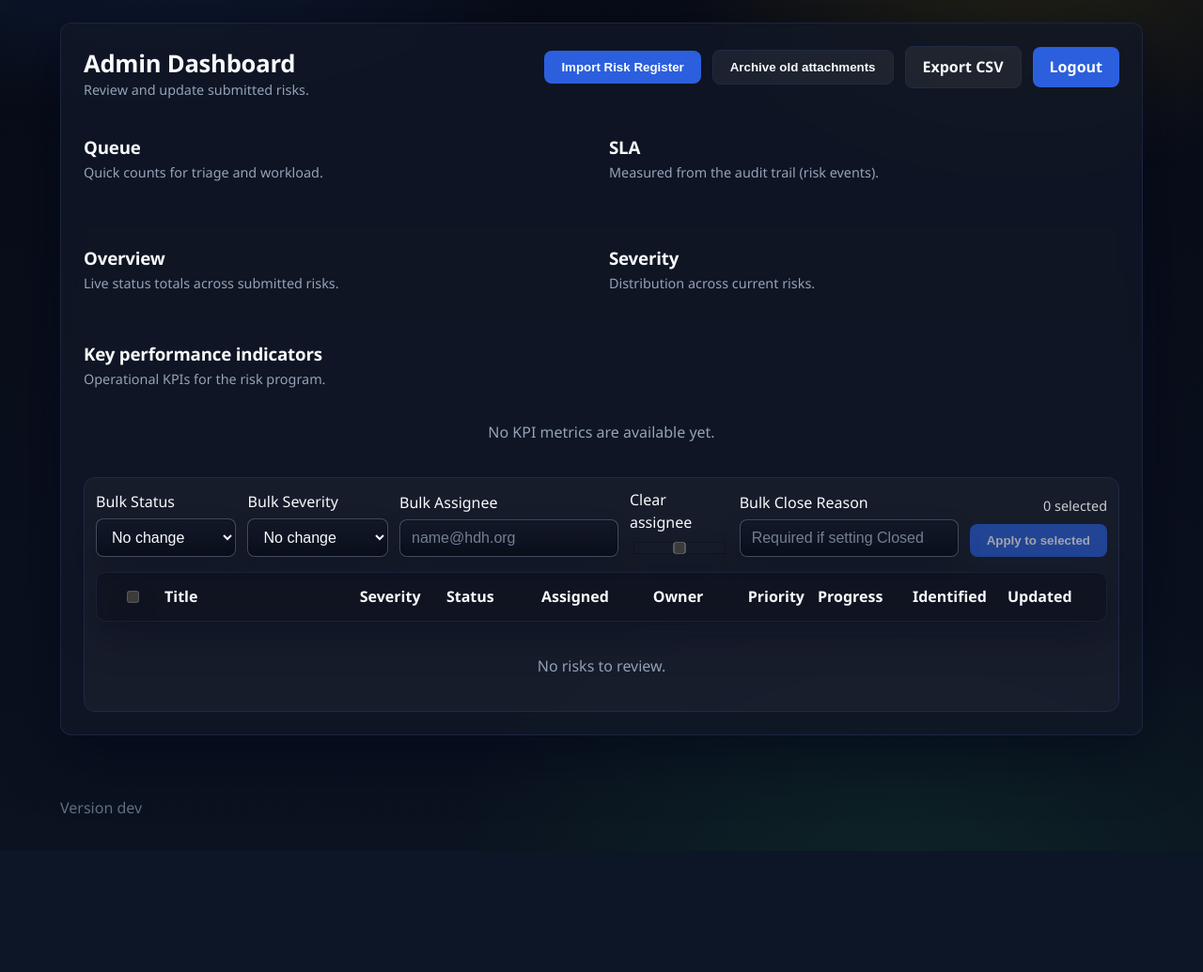
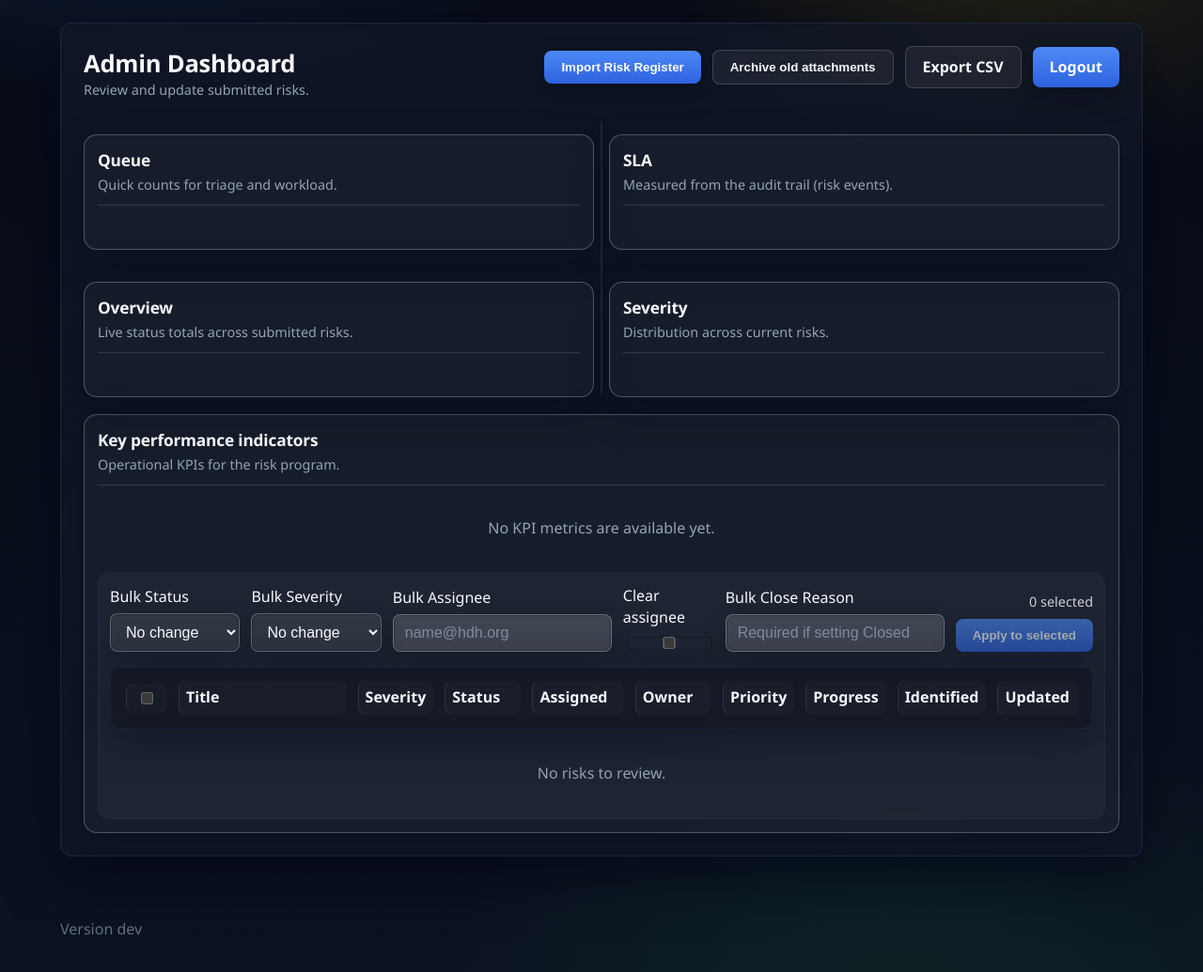
Before and after one commit to augicious/Project, a Python web app: template Risk Assessment/templates/admin_dashboard.html in a window 1280 px wide. Shown: the part 92-1127 px from the top of the page at 94% size. Before the commit the page ends 958 px from the top, so only its background shows below. Run offline with Jinja, Linux system fonts and the light colour scheme; the template is opened without the code that fills it, so the values that code supplies are empty.

Commit message:
Enhance styles with new color variables and improved input designs

```diff
--- a/Risk Assessment/static/styles.css
+++ b/Risk Assessment/static/styles.css
@@ -8,6 +8,7 @@
     --muted: #94a3b8;
     --accent: #2b5fdd;
     --accent-2: #3d7cf2;
+    --accent-3: #78a6ff;
     --gold: #f2c400;
     --gold-2: #f7c948;
     --border: #1f2a44;
@@ -17,9 +18,9 @@
     --shadow: 0 20px 60px rgba(2, 6, 23, 0.55);
     --shadow-soft: 0 14px 40px rgba(2, 6, 23, 0.35);
     --ring: 0 0 0 3px rgba(61, 124, 242, 0.25);
-    --input-bg: rgba(10, 15, 28, 0.92);
-    --input-border: rgba(148, 163, 184, 0.40);
-    --input-border-strong: rgba(148, 163, 184, 0.55);
+    --input-bg: rgba(255, 255, 255, 0.07);
+    --input-border: rgba(226, 232, 240, 0.28);
+    --input-border-strong: rgba(226, 232, 240, 0.45);
 }
 
 * {
@@ -58,6 +56,15 @@
 h2 {
     margin: 0;
     font-size: 1.6rem;
+}
+
+h3 {
+    margin: 0 0 8px;
+    font-size: 1.08rem;
+}
+
+p {
+    margin: 0;
 }
 
 .container {
@@ -184,12 +191,12 @@
     border-radius: 8px;
     border: 1px solid var(--input-border);
     font-size: 1rem;
-    background: linear-gradient(180deg, rgba(17, 24, 39, 0.70), var(--input-bg));
+    background: linear-gradient(180deg, rgba(255, 255, 255, 0.09), var(--input-bg));
     color: var(--text);
     outline: none;
     transition: border-color 120ms ease, box-shadow 120ms ease;
     box-shadow:
-        inset 0 0 0 1px rgba(2, 6, 23, 0.35),
+        inset 0 0 0 1px rgba(2, 6, 23, 0.25),
         0 10px 24px rgba(2, 6, 23, 0.18);
 }
 
@@ -221,13 +228,52 @@
     border-radius: 8px;
     border: 1px solid var(--input-border);
     font-size: 1rem;
-    background: linear-gradient(180deg, rgba(17, 24, 39, 0.70), var(--input-bg));
+    background: linear-gradient(180deg, rgba(255, 255, 255, 0.09), var(--input-bg));
     color: var(--text);
     outline: none;
     transition: border-color 120ms ease, box-shadow 120ms ease;
     box-shadow:
-        inset 0 0 0 1px rgba(2, 6, 23, 0.35),
+        inset 0 0 0 1px rgba(2, 6, 23, 0.25),
         0 10px 24px rgba(2, 6, 23, 0.18);
+}
+
+/* Safety net: ensure all controls have usable contrast (even if not wrapped in .form/.filters) */
+input[type="text"],
+input[type="email"],
+input[type="password"],
+input[type="number"],
+input[type="date"],
+input[type="search"],
+select,
+textarea {
+    background-color: var(--input-bg);
+    border-color: var(--input-border);
+    color: var(--text);
+}
+
+input[type="text"]:focus,
+input[type="email"]:focus,
+input[type="password"]:focus,
+input[type="number"]:focus,
+input[type="date"]:focus,
+input[type="search"]:focus,
+select:focus,
+textarea:focus {
+    border-color: rgba(61, 124, 242, 0.75);
+    box-shadow: var(--ring);
+    outline: none;
+}
+
+input[type="file"] {
+    padding: 10px 12px;
+    border-radius: 10px;
+    border: 1px dashed rgba(226, 232, 240, 0.22);
+    background: rgba(255, 255, 255, 0.03);
+    color: rgba(226, 232, 240, 0.88);
+}
+
+input[type="file"]:hover {
+    border-color: rgba(226, 232, 240, 0.34);
 }
 
 .filters input:focus,
@@ -251,6 +297,21 @@
     grid-template-columns: repeat(2, minmax(0, 1fr));
     gap: 16px;
     margin-top: 18px;
+    position: relative;
+}
+
+@media (min-width: 901px) {
+    .dashboard-grid::before {
+        content: "";
+        position: absolute;
+        top: 4px;
+        bottom: 4px;
+        left: 50%;
+        width: 1px;
+        background: rgba(226, 232, 240, 0.16);
+        transform: translateX(-0.5px);
+        pointer-events: none;
+    }
 }
 
 @media (max-width: 900px) {
@@ -271,7 +332,9 @@
 
 button,
 .button {
-    background: var(--accent);
+    background:
+        linear-gradient(180deg, rgba(120, 166, 255, 0.28), rgba(61, 124, 242, 0.06)),
+        linear-gradient(180deg, var(--accent-2), var(--accent));
     color: #fff;
     border: none;
     padding: 10px 18px;
@@ -282,13 +345,15 @@
     display: inline-flex;
     align-items: center;
     justify-content: center;
-    transition: transform 120ms ease, background 120ms ease, border-color 120ms ease;
+    box-shadow: 0 12px 26px rgba(2, 6, 23, 0.35);
+    transition: transform 120ms ease, filter 120ms ease, background 120ms ease, border-color 120ms ease;
 }
 
 .button.secondary {
     background: rgba(255, 255, 255, 0.06);
-    border: 1px solid var(--border);
+    border: 1px solid rgba(226, 232, 240, 0.18);
     color: var(--text);
+    box-shadow: none;
 }
 
 .button.secondary:hover {
@@ -335,6 +411,13 @@
     font-weight: 700;
 }
 
+/* Keep table headers visible while scrolling long lists */
+.table-row.table-header {
+    position: sticky;
+    top: 76px;
+    z-index: 5;
+}
+
 .table-row.risk-list {
     grid-template-columns: 2.2fr 0.9fr 1fr 1fr 0.7fr 1fr 1fr 1fr;
 }
@@ -343,8 +426,36 @@
     grid-template-columns: 44px 2.2fr 0.9fr 1fr 1.2fr 1fr 0.7fr 1fr 1fr 1fr;
 }
 
+/* Make columns easier to distinguish: vertical separators + subtle alternating column panels */
+.table-row.admin-list > div,
+.table-row.risk-list > div {
+    padding: 6px 8px;
+    border-radius: 8px;
+}
+
+.table-row.admin-list > div:nth-child(even),
+.table-row.risk-list > div:nth-child(even) {
+    background: rgba(255, 255, 255, 0.035);
+}
+
+.table-row.admin-list > div:not(:first-child),
+.table-row.risk-list > div:not(:first-child) {
+    box-shadow: inset 1px 0 0 rgba(226, 232, 240, 0.08);
+}
+
+.table-row.table-header.admin-list > div,
+.table-row.table-header.risk-list > div {
+    background: rgba(255, 255, 255, 0.02);
+    box-shadow: inset 1px 0 0 rgba(226, 232, 240, 0.10);
+}
+
 .table-row:hover {
-    border-color: var(--accent-2);
+    border-color: rgba(120, 166, 255, 0.55);
+    box-shadow: 0 18px 44px rgba(2, 6, 23, 0.42);
+}
+
+.table-row:not(.table-header):hover {
+    transform: translateY(-1px);
 }
 
 .title {
@@ -492,6 +612,15 @@
 
 .section-block {
     margin-top: 18px;
+    padding: 14px 14px;
+    border-radius: 14px;
+    border: 1px solid rgba(226, 232, 240, 0.28);
+    background: rgba(255, 255, 255, 0.035);
+    box-shadow: 0 16px 40px rgba(2, 6, 23, 0.28);
+}
+
+.section-block:hover {
+    border-color: rgba(226, 232, 240, 0.28);
 }
 
 .section-title {
@@ -499,6 +628,8 @@
     flex-direction: column;
     gap: 4px;
     margin-bottom: 10px;
+    padding-bottom: 10px;
+    border-bottom: 1px solid rgba(226, 232, 240, 0.14);
 }
 
 .section-title h3,
```
Also changed, not shown: other parts of Risk Assessment/static/styles.css (+49 -7 lines).
